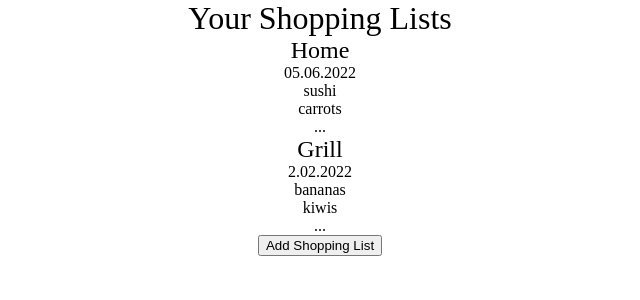
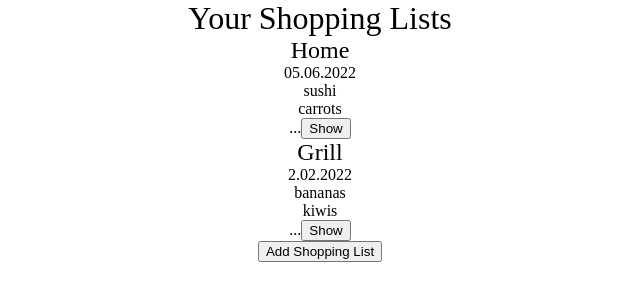
Before and after one commit to katmart93/shopping-list-app, a React (Create React App) app: page / in a window 1280 px wide. Shown: the top 300 px of the page, without its empty margins (320-960 px from the left). Built offline with nearby package versions, Linux system fonts and the light colour scheme.

Commit message:
navigating to single list component on click

```diff
--- a/src/components/ShoppingLists.jsx
+++ b/src/components/ShoppingLists.jsx
@@ -1,4 +1,4 @@
-export default function ShoppingLists({ lists }) {
+export default function ShoppingLists({ lists, showList }) {
   return (
     <div>
       {lists.map((list) => (
@@ -11,6 +11,7 @@ export default function ShoppingLists({ lists }) {
             ))}
           </ul>
           ...
+          <button onClick={() => showList(list.id)}>Show</button>
         </div>
       ))}
     </div>
--- a/src/pages/Home.jsx
+++ b/src/pages/Home.jsx
@@ -1,4 +1,5 @@
 import { useState } from "react";
+import { useNavigate } from "react-router-dom";
 import { v4 as uuidv4 } from "uuid";
 // components
 import ShoppingLists from "../components/ShoppingLists";
@@ -10,6 +11,7 @@ import NewListForm from "../components/NewListForm";
 export default function Home() {
   // state
   const [showModal, setShowModal] = useState(false);
+  const [currentList, setCurrentList] = useState([]);
   const [lists, setLists] = useState([
     {
       title: "Home",
@@ -25,15 +27,23 @@ export default function Home() {
     },
   ]);
 
+  const navigate = useNavigate();
+  console.log(currentList);
+
   const addList = (list) => {
     setLists((prevLists) => [...prevLists, list]);
     setShowModal(false);
   };
 
+  const showList = (id) => {
+    setCurrentList(lists.filter((currList) => currList.id === id));
+    navigate("/shopping-list");
+  };
+
   return (
     <div>
       <Title />
-      <ShoppingLists lists={lists} />
+      <ShoppingLists lists={lists} showList={showList} />
       <AddListButton setShowModal={setShowModal} />
       {showModal && (
         <Modal>
```
